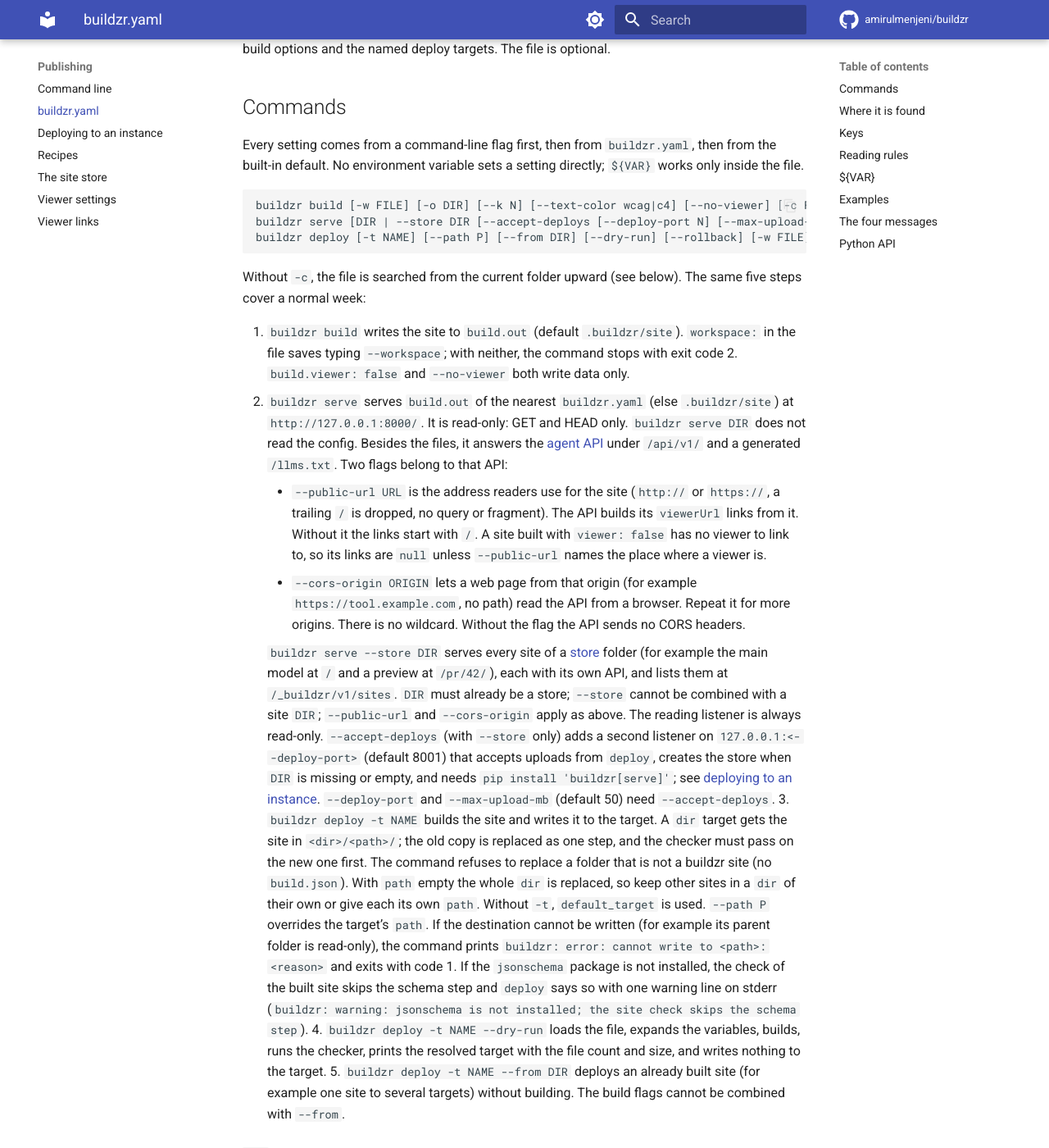
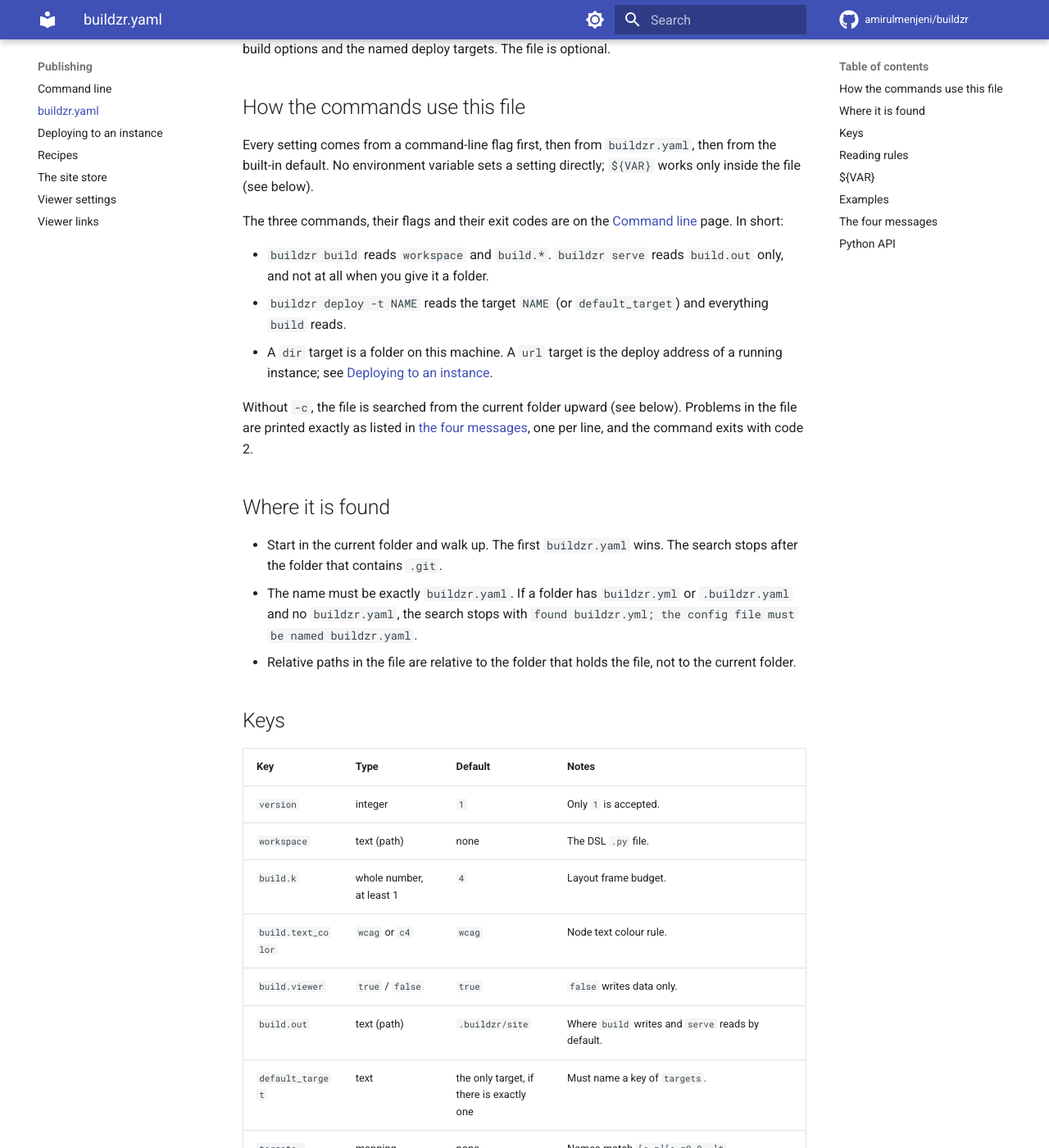
Before and after one commit to amirulmenjeni/buildzr, an MkDocs documentation site: the page built from docs/config.md, in a window 1280 px wide and 1400 px high, scrolled down 206 px. Shown: the whole window at 82% size. Built offline with MkDocs 1.6.1 and Material for MkDocs 9.7.7, drawn with Linux system fonts in a browser that asks for light colours; comment, search, counter and statistics services are not loaded; some of the changed text lies outside the part shown.

Commit message:
docs(config): point the commands to the command line page; test every message

````diff
--- a/docs/config.md
+++ b/docs/config.md
@@ -2,38 +2,17 @@
 
 One file per repository holds what the commands need besides flags: the workspace file, the build options and the named deploy targets. The file is optional.
 
-## Commands
+## How the commands use this file
 
-Every setting comes from a command-line flag first, then from `buildzr.yaml`, then from the built-in default. No environment variable sets a setting directly; `${VAR}` works only inside the file.
+Every setting comes from a command-line flag first, then from `buildzr.yaml`, then from the built-in default. No environment variable sets a setting directly; `${VAR}` works only inside the file (see below).
 
-```text
-buildzr build [-w FILE] [-o DIR] [--k N] [--text-color wcag|c4] [--no-viewer] [-c FILE]
-buildzr serve [DIR | --store DIR [--accept-deploys [--deploy-port N] [--max-upload-mb N]]] [-p PORT] [--host HOST] [--public-url URL] [--cors-origin ORIGIN]...
-buildzr deploy [-t NAME] [--path P] [--from DIR] [--dry-run] [--rollback] [-w FILE] [--k N] [--text-color wcag|c4] [--no-viewer] [-c FILE]
-```
+The three commands, their flags and their exit codes are on the [Command line](cli.md) page. In short:
 
-Without `-c`, the file is searched from the current folder upward (see below). The same five steps cover a normal week:
+- `buildzr build` reads `workspace` and `build.*`. `buildzr serve` reads `build.out` only, and not at all when you give it a folder.
+- `buildzr deploy -t NAME` reads the target `NAME` (or `default_target`) and everything `build` reads.
+- A `dir` target is a folder on this machine. A `url` target is the deploy address of a running instance; see [Deploying to an instance](deploy.md).
 
-1. `buildzr build` writes the site to `build.out` (default `.buildzr/site`). `workspace:` in the file saves typing `--workspace`; with neither, the command stops with exit code 2. `build.viewer: false` and `--no-viewer` both write data only.
-2. `buildzr serve` serves `build.out` of the nearest `buildzr.yaml` (else `.buildzr/site`) at `http://127.0.0.1:8000/`. It is read-only: GET and HEAD only. `buildzr serve DIR` does not read the config. Besides the files, it answers the [agent API](agent-api.md) under `/api/v1/` and a generated `/llms.txt`. Two flags belong to that API:
-    - `--public-url URL` is the address readers use for the site (`http://` or `https://`, a trailing `/` is dropped, no query or fragment). The API builds its `viewerUrl` links from it. Without it the links start with `/`. A site built with `viewer: false` has no viewer to link to, so its links are `null` unless `--public-url` names the place where a viewer is.
-    - `--cors-origin ORIGIN` lets a web page from that origin (for example `https://tool.example.com`, no path) read the API from a browser. Repeat it for more origins. There is no wildcard. Without the flag the API sends no CORS headers.
-
-    `buildzr serve --store DIR` serves every site of a [store](store.md) folder (for example the main model at `/` and a preview at `/pr/42/`), each with its own API, and lists them at `/_buildzr/v1/sites`. `DIR` must already be a store; `--store` cannot be combined with a site `DIR`; `--public-url` and `--cors-origin` apply as above. The reading listener is always read-only. `--accept-deploys` (with `--store` only) adds a second listener on `127.0.0.1:<--deploy-port>` (default 8001) that accepts uploads from `deploy`, creates the store when `DIR` is missing or empty, and needs `pip install 'buildzr[serve]'`; see [deploying to an instance](deploy.md). `--deploy-port` and `--max-upload-mb` (default 50) need `--accept-deploys`.
-3. `buildzr deploy -t NAME` builds the site and writes it to the target. A `dir` target gets the site in `<dir>/<path>/`; the old copy is replaced as one step, and the checker must pass on the new one first. The command refuses to replace a folder that is not a buildzr site (no `build.json`). With `path` empty the whole `dir` is replaced, so keep other sites in a `dir` of their own or give each its own `path`. Without `-t`, `default_target` is used. `--path P` overrides the target's `path`. If the destination cannot be written (for example its parent folder is read-only), the command prints `buildzr: error: cannot write to <path>: <reason>` and exits with code 1. If the `jsonschema` package is not installed, the check of the built site skips the schema step and `deploy` says so with one warning line on stderr (`buildzr: warning: jsonschema is not installed; the site check skips the schema step`).
-4. `buildzr deploy -t NAME --dry-run` loads the file, expands the variables, builds, runs the checker, prints the resolved target with the file count and size, and writes nothing to the target.
-5. `buildzr deploy -t NAME --from DIR` deploys an already built site (for example one site to several targets) without building. The build flags cannot be combined with `--from`.
-
-`url` targets send the site to a running instance; see [deploying to an instance](deploy.md) for the flow, the SSH tunnel, the output and the failures. The `url` must be on this machine (`127.0.0.1`, `localhost` or `[::1]`, exit code 2 otherwise). `--rollback` makes the previous release of a `url` target's site current again (exit code 2 for a `dir` target). The old `--target DIR` and `--base-path` flags are gone: `--target` is a target name, and `--base-path` is the target's `path` (or `--path`). To write a site to a one-off folder, use `buildzr build -o DIR`.
-
-| Exit code | Meaning |
-|---|---|
-| 0 | Done (also a dry run). |
-| 1 | The build, the checker or the write failed (also a destination that cannot be written); the instance rejected the site; the `url` is not a deploy address; the port is in use; `--accept-deploys` without `jsonschema`. |
-| 2 | Usage or config error: unknown flag, no workspace, a problem in `buildzr.yaml`, an unknown target, a variable that is not set, a bad `--public-url` or `--cors-origin`, a `url` that is not on this machine. |
-| 3 | `deploy` to a `url` target: the instance cannot be reached, the upload was interrupted, the instance stayed busy until the target's `timeout`, or it is out of disk space. Worth trying again. |
-
-The CLI's own errors start with `buildzr: error: `. Problems in the config file are printed exactly as listed below, one per line.
+Without `-c`, the file is searched from the current folder upward (see below). Problems in the file are printed exactly as listed in [the four messages](#the-four-messages), one per line, and the command exits with code 2.
 
 ## Where it is found
 
@@ -81,10 +60,19 @@ In the text values `workspace`, `build.out`, `dir`, `url` and `path`:
 
 ## Examples
 
-A single person, no instance:
+One author, no instance:
 
 ```yaml
 workspace: architecture/model.py
+```
+
+A static web server folder and a data-only copy:
+
+```yaml
+workspace: model.py
+targets:
+  www:  {dir: /var/www/architecture}
+  data: {dir: /srv/buildzr-data, viewer: false}
 ```
 
 A team with a preview instance for pull requests and a production instance:
@@ -100,22 +88,50 @@ targets:
   prod:    {url: "http://127.0.0.1:9101"}
 ```
 
-A static web server folder and a data-only copy:
+## The four messages
 
+Each message names the line of the file and the key it is about. First, a value of the wrong kind:
+
+<!-- doctest: invalid -->
 ```yaml
-workspace: model.py
-targets:
-  www:  {dir: /var/www/architecture}
-  data: {dir: /srv/buildzr-data, viewer: false}
+workspace: architecture/model.py
+build:
+  k: four
 ```
 
-## The four messages
+```text
+buildzr.yaml:3: build.k: expected a whole number of at least 1, got the text "four"
+```
+
+Secrets never go in the file. The message says where to keep them instead:
+
+<!-- doctest: invalid -->
+```yaml
+workspace: architecture/model.py
+targets:
+  prod:
+    url: "http://127.0.0.1:9101"
+    token: abc123
+```
 
 ```text
-buildzr.yaml:4: build.k: expected a whole number of at least 1, got the text "four"
-buildzr.yaml:9: targets.prod: unknown key "token". Secrets never go in this file; keep them in an environment variable.
-buildzr.yaml:8: targets.preview.path: environment variable PR_NUMBER is not set (used in "pr/${PR_NUMBER}")
-buildzr: error: no target named "staging"; targets in /repo/buildzr.yaml: dev (default), preview, prod
+buildzr.yaml:5: targets.prod: unknown key "token". Secrets never go in this file; keep them in an environment variable.
+```
+
+A `${VAR}` that is used by the target you deploy to must be set. With the team example above and no `PR_NUMBER`:
+
+```text
+$ buildzr deploy -t preview
+buildzr.yaml:7: targets.preview.path: environment variable PR_NUMBER is not set (used in "pr/${PR_NUMBER}")
+[exit code 2]
+```
+
+And a target that does not exist lists the ones that do:
+
+```text
+$ buildzr deploy -t staging
+buildzr: error: no target named "staging"; targets in /home/you/shop/buildzr.yaml: dev (default), preview, prod
+[exit code 2]
 ```
 
 ## Python API
````
Also changed, not shown: docs/cli.md (+18 -1 lines).
